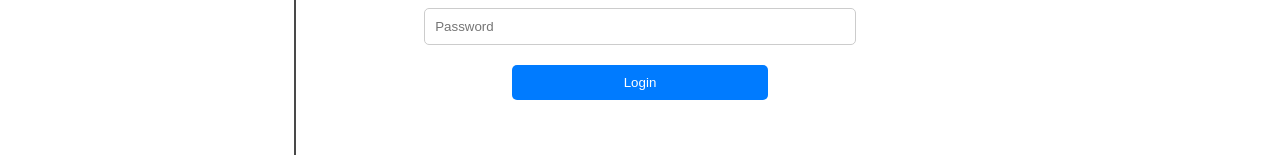
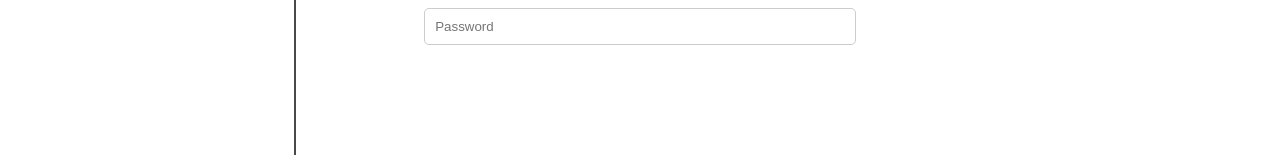
Before and after one commit to Samatuly/React-Project, a React (Create React App) app in the folder unibuddy/: page /signin in a window 1280 px wide. Shown: the part 451-606 px from the top of the page. Built offline with nearby package versions, Linux system fonts and the light colour scheme.

Commit message:
back-color of icons, from blue to default

```diff
--- a/unibuddy/src/Login/Login.css
+++ b/unibuddy/src/Login/Login.css
@@ -1,4 +1,4 @@
-*{
+* {
   color: white;
 }
 .auth-container {
@@ -35,7 +35,7 @@
   width: 50%;
   padding: 10px;
   margin-bottom: 10px;
-    background-color: #007bff;
+  /* background-color: #007bff; */
   color: #fff;
   border: none;
   border-radius: 5px;
@@ -44,7 +44,7 @@
 }
 
 button:hover {
-    background: linear-gradient(to bottom, #007bff, #0159b8);
+  /* background: linear-gradient(to bottom, #007bff, #0159b8); */
   box-shadow: 1px 1px 1px 1px #808080;
 }
 
```
Lines whose indentation alone changed are shown as unchanged.
